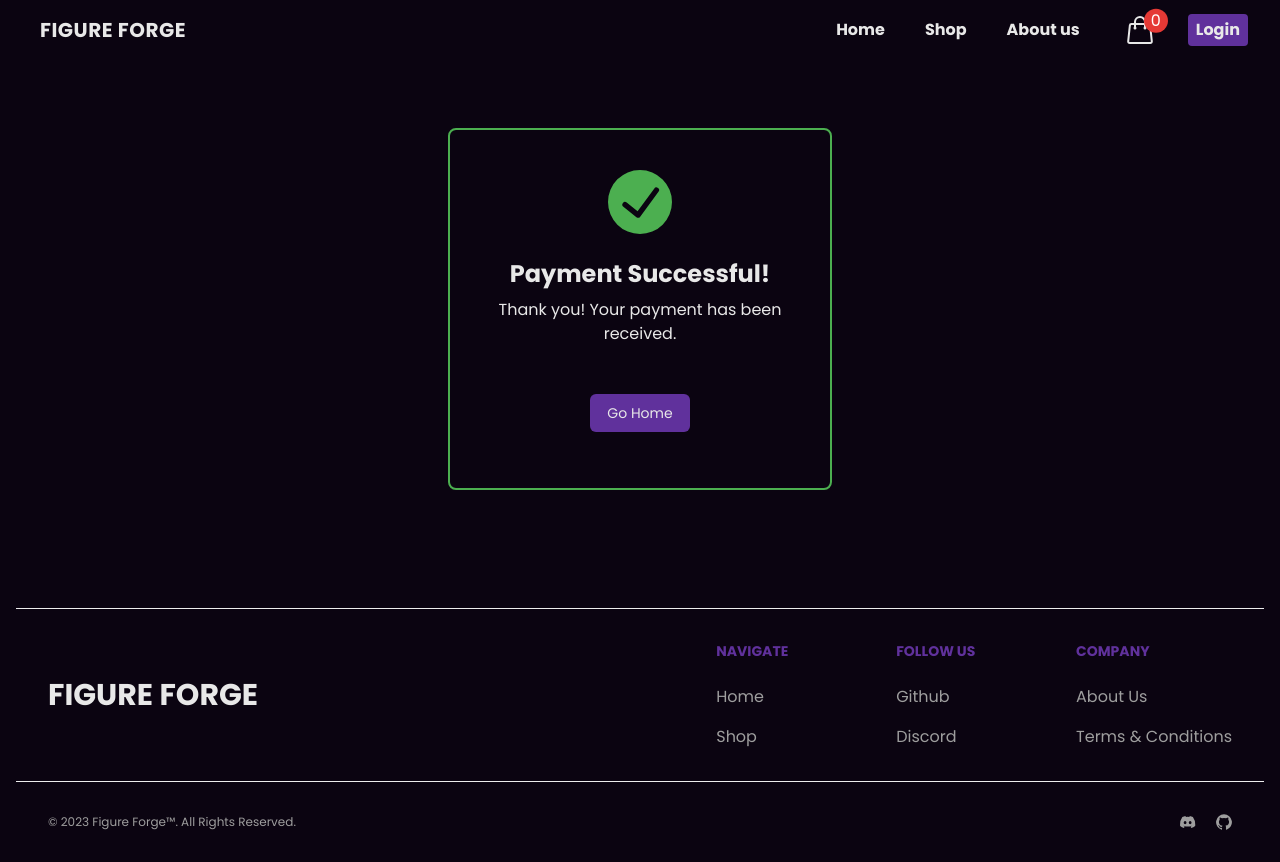
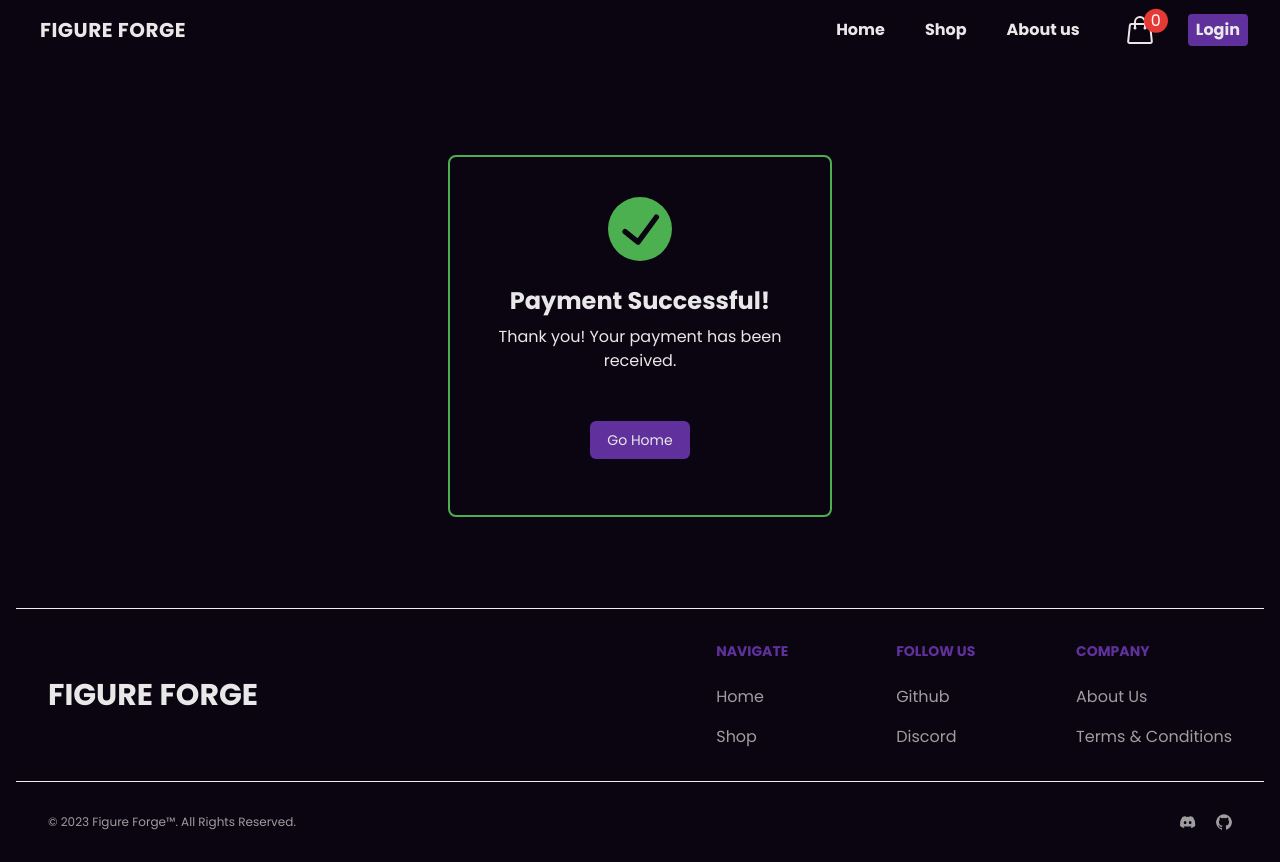
Before and after one commit to SunRise-11/figure-forge-shop, a Next.js app in the folder frontend/: page /order/success in a window 1280 px wide. Built offline with nearby package versions, Linux system fonts and the light colour scheme; no server answers.

Commit message:
Center succes container

```diff
--- a/frontend/src/app/(public)/order/success/page.tsx
+++ b/frontend/src/app/(public)/order/success/page.tsx
@@ -1,8 +1,8 @@
-import React from "react";
+import React from 'react';
 
 const page = () => {
   return (
-    <div className="bg-background h-[calc(100vh-16rem)] pt-32">
+    <div className="mx-auto flex flex-col justify-center items-center bg-background h-[calc(100vh-16rem)] pt-32">
       <div className=" p-4  md:mx-auto w-96 border-solid border-green-500 border-2 rounded-lg">
         <svg
           viewBox="0 0 24 24"
```
